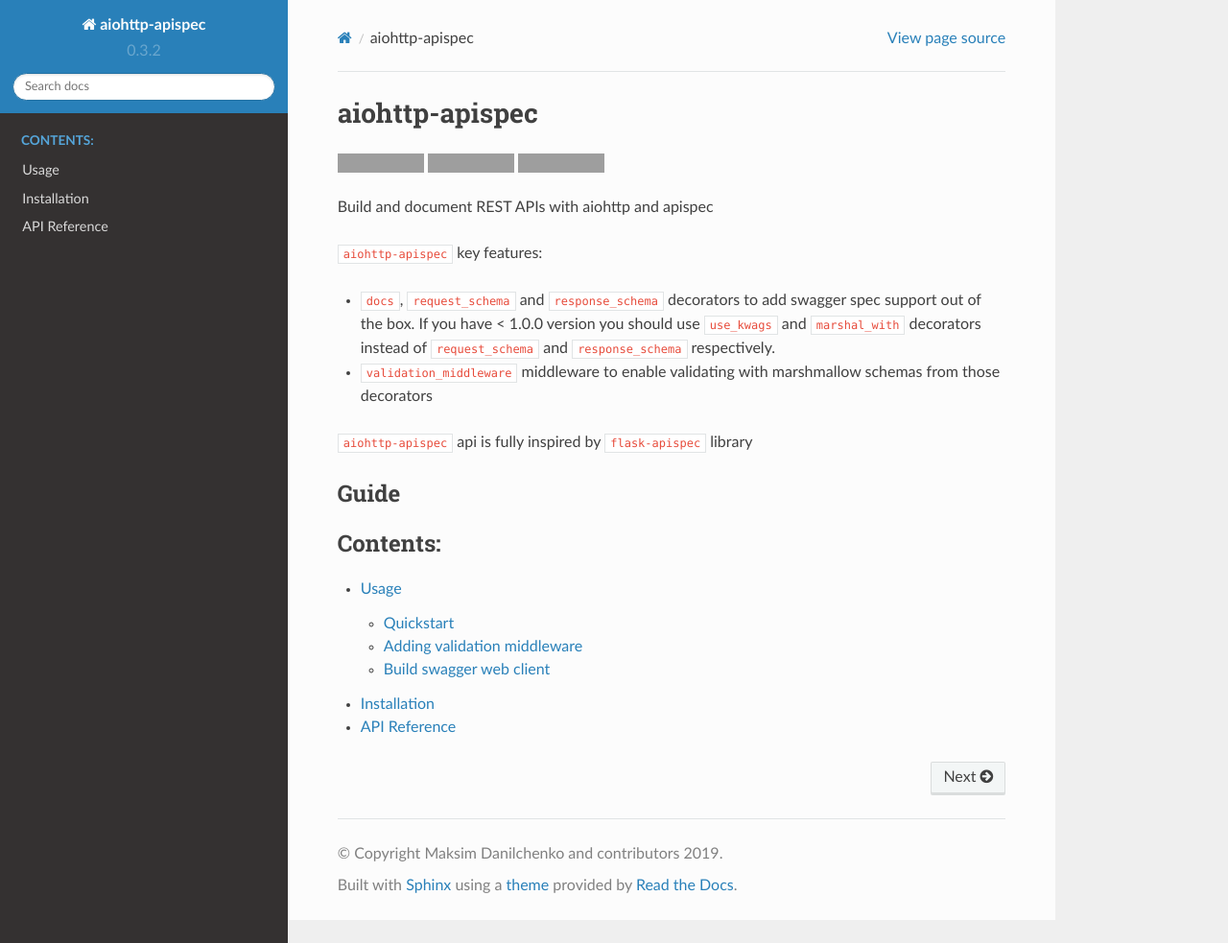
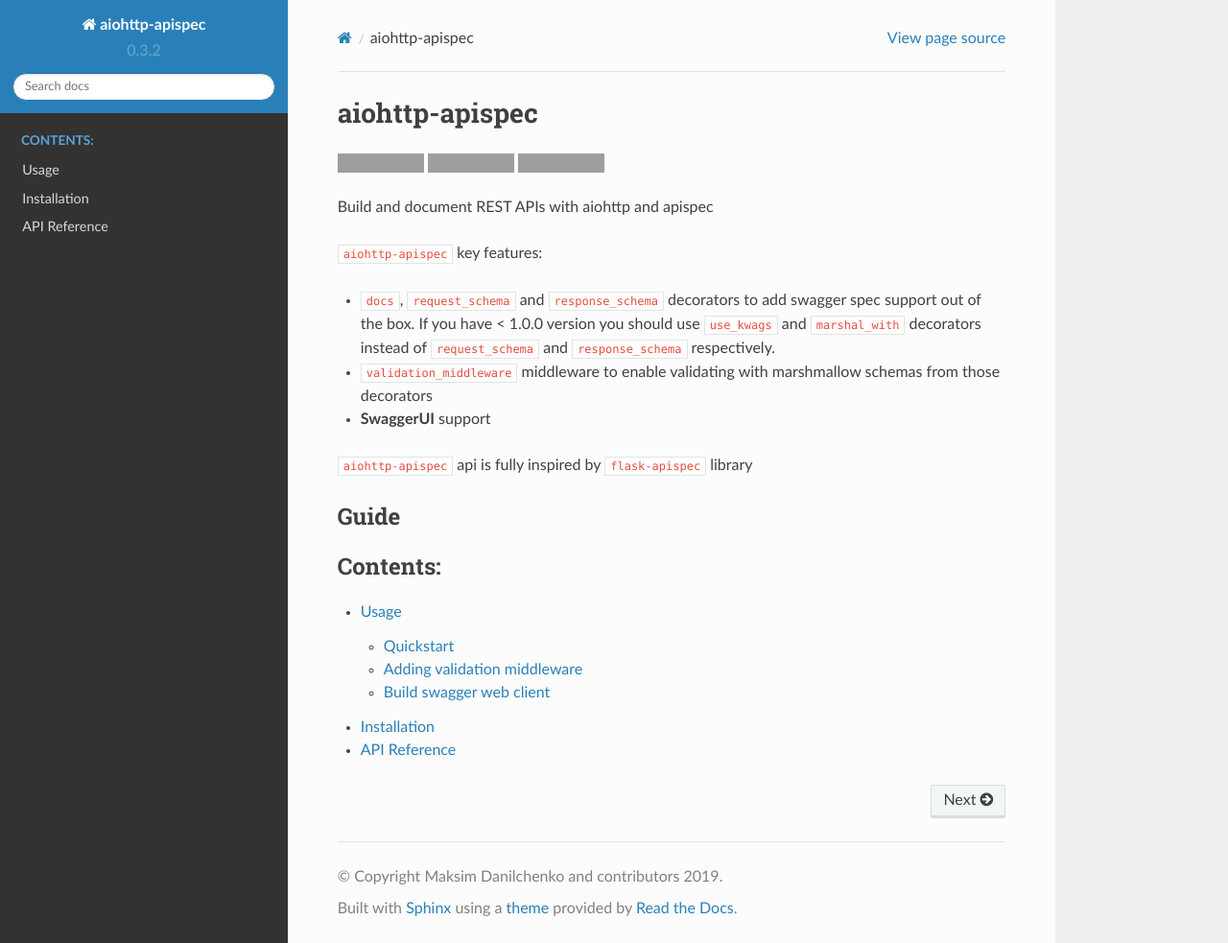
Before and after one commit to maximdanilchenko/aiohttp-apispec, a Sphinx documentation site: the page built from docs/index.rst, in a window 1280 px wide and 983 px high. Shown: the whole window at 96% size. Built offline with Sphinx 7.4.7 and the Read the Docs theme 2.0.0, drawn with Linux system fonts in a browser that asks for light colours; grey boxes are pictures that could not be loaded.

Commit message:
Note about SwaggerUI support

```diff
--- a/docs/index.rst
+++ b/docs/index.rst
@@ -19,6 +19,8 @@
 
 - ``validation_middleware`` middleware to enable validating with marshmallow schemas from those decorators
 
+- **SwaggerUI** support
+
 ``aiohttp-apispec`` api is fully inspired by ``flask-apispec`` library
 
 Guide
```
Also changed, not shown: README.md (+1 -0 lines).
